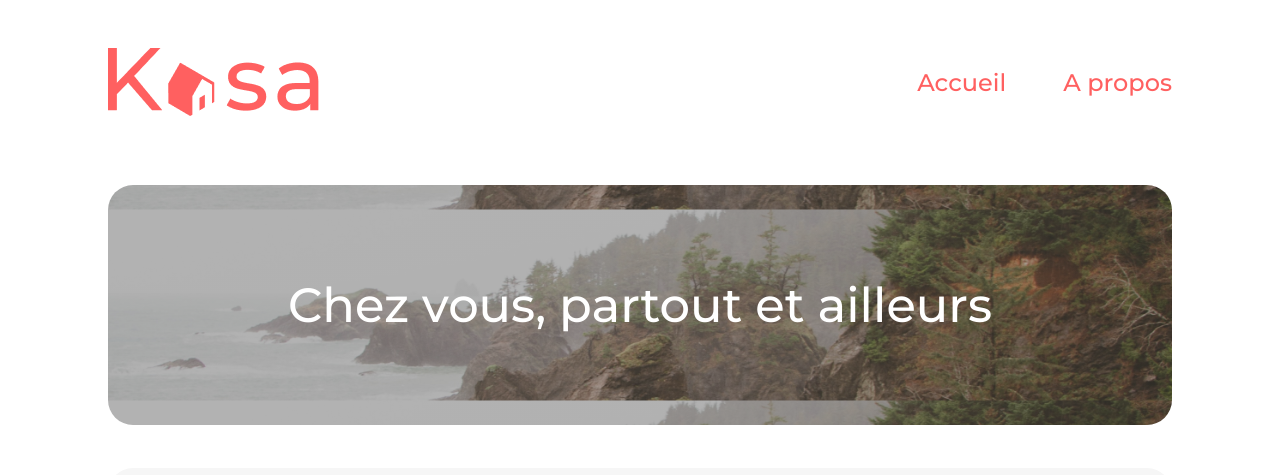
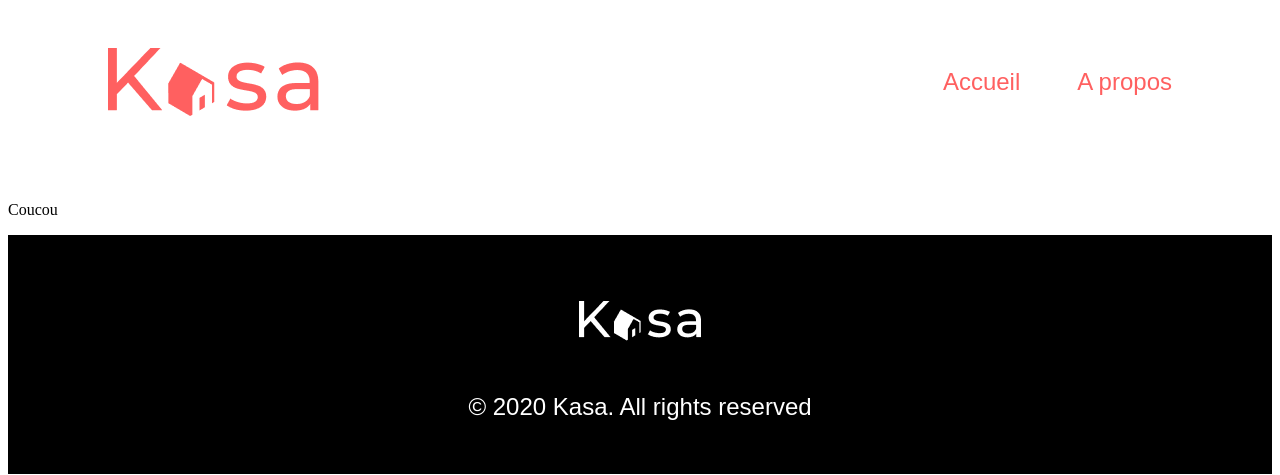
Before and after one commit to ClaireVanlerberghe/kasa, a React (Create React App) app: page /About in a window 1280 px wide. Shown: the top 475 px of the page. Built offline with nearby package versions, Linux system fonts and the light colour scheme.

Commit message:
"mise à jour router"

```diff
--- /dev/null
+++ b/src/About/About.js
@@ -0,0 +1,8 @@
+
+
+function About() {
+    return(
+<p>Coucou</p>
+    )
+}
+export default About
--- a/src/App/App.js
+++ /dev/null
@@ -1,21 +0,0 @@
-
-import Header from '../Header/Header';
-import '../App/App.css';
-import Banner from '../Banner/Banner'
-import Cardlist from '../Card/Cardlist';
-import locationData from '../Assets/logements.json'
-import Footer from '../Footer/Footer';
-
-function App() {
-
-return (
-    <div>
-    <Header />
-    <Banner />
-    <Cardlist  locationData={locationData} />
-    <Footer />
-    </div>
-  );
-}
-
-export default App;
--- a/src/Header/Navbar.js
+++ b/src/Header/Navbar.js
@@ -1,5 +1,6 @@
 import { BrowserRouter as Router, NavLink } from "react-router-dom";
 import './Navbar.css'
+
 
 function Nav() {
     return (
--- a/src/Banner/Banner.css
+++ b/src/Home/Banner/Banner.css
@@ -1,7 +1,7 @@
 .banner{
 
     background-color: #000000;
-    background-image: linear-gradient(rgba(0, 0, 0, 0.3), rgba(0, 0, 0, 0.3)), url('../banner.png');
+    background-image: linear-gradient(rgba(0, 0, 0, 0.3), rgba(0, 0, 0, 0.3)), url('../../banner.png');
     background-position: center;
     background-size: contain;
     color: #ffffff;
--- a/src/Card/Card.css
+++ b/src/Home/Card/Card.css
@@ -31,4 +31,5 @@
     width: 335px;
     overflow: hidden;
     font-family: 'Montserrat', sans-serif;
+    padding-left: 15px;
 }
--- /dev/null
+++ b/src/Home/Home.js
@@ -0,0 +1,17 @@
+import Banner from '../Home/Banner/Banner'
+import Cardlist from '../Home/Card/Cardlist';
+import locationData from '../Assets/logements.json'
+
+
+function Home() {
+
+return (
+    <div>
+
+    <Banner />
+    <Cardlist  locationData={locationData} />
+
+    </div>
+  );
+}
+export default Home
--- a/src/index.js
+++ b/src/index.js
@@ -1,14 +1,26 @@
 import React from 'react';
 import ReactDOM from 'react-dom/client';
+import { BrowserRouter as Router, Routes, Route } from 'react-router-dom'
+import reportWebVitals from './reportWebVitals';
 import './index.css';
-import App from './App/App';
-import reportWebVitals from './reportWebVitals';
+import Header from './Header/Header';
+import Home from './Home/Home'
+import About from './About/About'
+import Footer from './Footer/Footer';
+
 
 const root = ReactDOM.createRoot(document.getElementById('root'));
 root.render(
+
   <React.StrictMode>
-    <App />
-
+    <Header />
+    <Router>
+      <Routes>
+        <Route exact path="/" element={<Home />} />
+        <Route exact path='/About' element={<About />} />
+      </Routes>
+    </Router>
+    <Footer />
   </React.StrictMode>
 );
 
```
Also changed, not shown: src/Home/Banner/Banner.js (renamed from src/Banner/Banner.js), src/Home/Card/Card.js (renamed from src/Card/Card.js), src/Home/Card/Cardlist.css (renamed from src/Card/Cardlist.css), src/Home/Card/Cardlist.js (renamed from src/Card/Cardlist.js).
